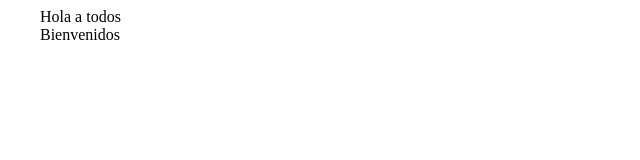
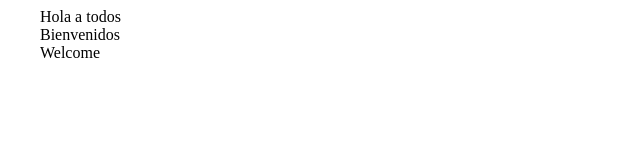
Before and after one commit to aranguiz82/ansible, a plain HTML site: page index.html in a window 1280 px wide. Shown: the full height of the page, 0-640 px from the left. Drawn offline with Linux system fonts and the light colour scheme.

Commit message:
nuevo mensaje

```diff
--- a/index.html
+++ b/index.html
@@ -6,5 +6,6 @@
     <body>
         <p style="margin-left:2em;margin-top:0em;margin-bottom:0em">Hola a todos</p>
         <p style="margin-left:2em;margin-top:0em;margin-bottom:0em">Bienvenidos</p>
+        <p style="margin-left:2em;margin-top:0em;margin-bottom:0em">Welcome</p>
     </body>
 </html>
```
